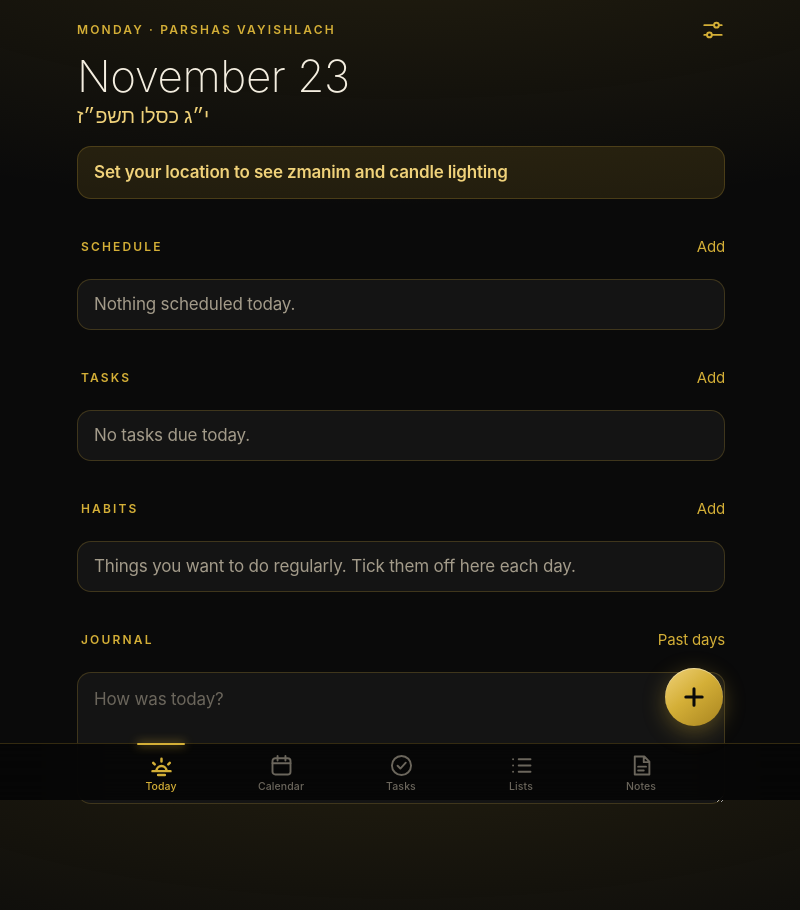
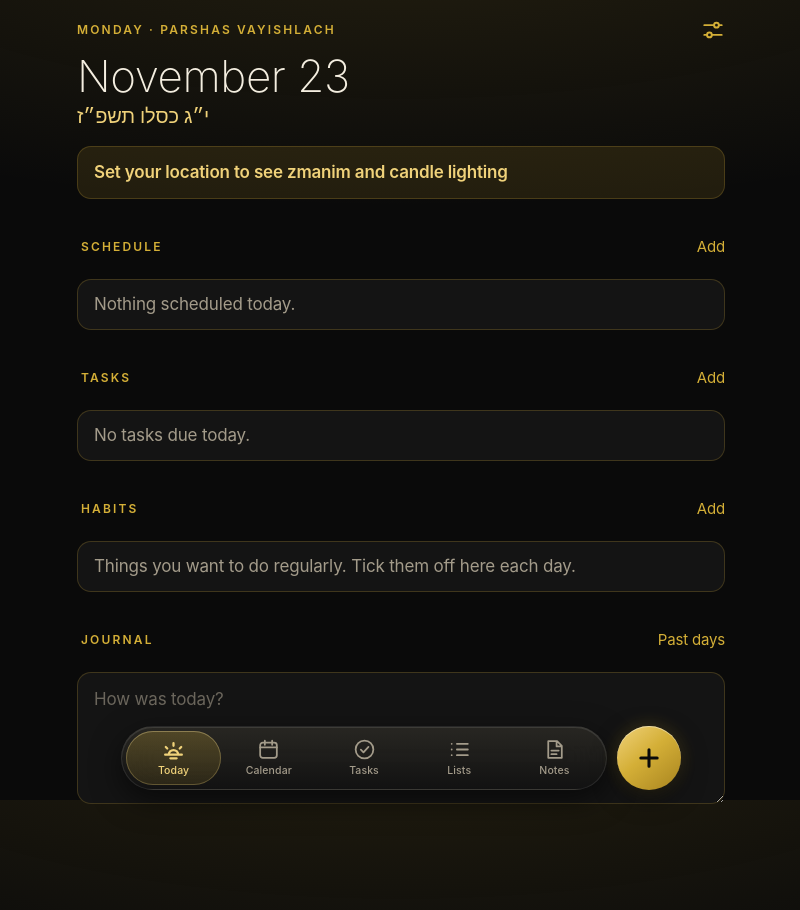
Before and after one commit to Yaksbbgtr/daily-planner, a website with bundled scripts: page index.html in a window 1280 px wide. Both pictures are taken after a click on the link "Today". Shown: the whole page, without its empty margins (239-1039 px from the left). Built offline with nearby package versions, Linux system fonts and the light colour scheme.

Commit message:
Floating tab bar with a sliding highlight you can drag, like Apple's apps
Co-Authored-By: Claude Opus 5.5 <noreply@anthropic.com>

```diff
--- a/index.html
+++ b/index.html
@@ -5,7 +5,7 @@
 <meta name="viewport" content="width=device-width, initial-scale=1, viewport-fit=cover">
 <meta http-equiv="Content-Security-Policy" content="default-src 'self'; style-src 'self' 'unsafe-inline'; img-src 'self' data:; connect-src 'self' https://*.supabase.co wss://*.supabase.co; base-uri 'none'; form-action 'none'">
 <meta name="referrer" content="no-referrer">
-<meta name="app-version" content="2026.11.22-6">
+<meta name="app-version" content="2026.11.22-7">
 <title>Daily Planner</title>
 <meta name="apple-mobile-web-app-capable" content="yes">
 <meta name="mobile-web-app-capable" content="yes">
--- a/js/app.js
+++ b/js/app.js
@@ -23,11 +23,74 @@ function readRoute() {
   const r = location.hash.replace(/^#\/?/, '').split('/').map((x) => { try { return decodeURIComponent(x); } catch { return ''; } });
   return Object.hasOwn(VIEWS, r[0]) ? r : ['today'];
 }
+// The tab bar is built once, so the highlight can slide from tab to tab instead of jumping.
+const TABS = Object.keys(VIEWS).filter((v) => v !== 'settings');
+const nav = $('#nav');
+nav.innerHTML = `<span class="pill" aria-hidden="true"></span>` + TABS.map((v) => `<a href="#/${v}" data-tab="${v}" draggable="false">${icon(v)}<span>${NAMES[v]}</span></a>`).join('');
+const pill = $('.pill', nav);
+function placePill(el, animate = true) {
+  if (!el) { pill.style.opacity = '0'; return; }
+  pill.classList.toggle('still', !animate);
+  pill.style.opacity = '1';
+  pill.style.width = el.offsetWidth + 'px';
+  pill.style.transform = `translateX(${el.offsetLeft}px)`;
+}
+let placedOnce = false;
 function renderNav() {
   const bad = (sync.state.user && sync.state.error) || store.status.saveFailed;
   document.body.classList.toggle('syncbad', !!bad);
-  $('#nav').innerHTML = `<p class="brand" aria-hidden="true">Daily Planner</p>` + Object.keys(VIEWS).filter((v) => v !== 'settings').map((v) => `<a href="#/${v}" class="${v}" ${route[0] === v ? 'aria-current="page"' : ''}>${icon(v)}<span>${NAMES[v]}</span>${v === 'settings' && bad ? '<i class="alert" title="Sync problem"></i>' : ''}</a>`).join('');
+  let current = null;
+  nav.querySelectorAll('a').forEach((a) => {
+    const on = a.dataset.tab === route[0];
+    if (on) { a.setAttribute('aria-current', 'page'); current = a; } else a.removeAttribute('aria-current');
+  });
+  placePill(current, placedOnce);
+  placedOnce = true;
 }
+addEventListener('resize', () => placePill(nav.querySelector('[aria-current]'), false));
+
+// Drag along the bar like in Apple's apps: the highlight follows the finger and lands on the nearest tab.
+let drag = null;
+nav.addEventListener('dragstart', (e) => e.preventDefault());
+nav.addEventListener('pointerdown', (e) => {
+  if (e.button > 0) return;
+  drag = { x: e.clientX, moved: false, id: e.pointerId };
+});
+nav.addEventListener('pointermove', (e) => {
+  if (!drag || e.pointerId !== drag.id) return;
+  if (!drag.moved && Math.abs(e.clientX - drag.x) < 8) return;
+  if (!drag.moved) { drag.moved = true; nav.setPointerCapture(e.pointerId); nav.classList.add('dragging'); }
+  const box = nav.getBoundingClientRect(), w = pill.offsetWidth;
+  const left = Math.max(4, Math.min(box.width - w - 4, e.clientX - box.left - w / 2));
+  pill.classList.add('still');
+  pill.style.opacity = '1';
+  pill.style.transform = `translateX(${left}px)`;
+  const hit = nearestTab(e.clientX);
+  nav.querySelectorAll('a').forEach((a) => a.classList.toggle('hover', a === hit));
+});
+function nearestTab(x) {
+  let best = null, dist = Infinity;
+  nav.querySelectorAll('a').forEach((a) => { const r = a.getBoundingClientRect(), d = Math.abs(r.left + r.width / 2 - x); if (d < dist) { dist = d; best = a; } });
+  return best;
+}
+function endDrag(e) {
+  if (!drag || e.pointerId !== drag.id) return;
+  const was = drag;
+  drag = null;
+  nav.classList.remove('dragging');
+  nav.querySelectorAll('a.hover').forEach((a) => a.classList.remove('hover'));
+  if (!was.moved) return;
+  nav.dataset.justDragged = '1';
+  setTimeout(() => { delete nav.dataset.justDragged; }, 400);
+  const hit = nearestTab(e.clientX);
+  placePill(hit);
+  if (hit && hit.dataset.tab !== route[0]) location.hash = hit.getAttribute('href');
+}
+nav.addEventListener('pointerup', endDrag);
+nav.addEventListener('pointercancel', endDrag);
+// A drag must not also count as a tap on the tab it started on.
+nav.addEventListener('click', (e) => { if (nav.dataset.justDragged) { e.preventDefault(); delete nav.dataset.justDragged; } }, true);
+
 function render() {
   // Keep what is being typed: a redraw restores the focused field and its cursor.
   const a = document.activeElement;
--- a/style.css
+++ b/style.css
@@ -271,11 +271,11 @@ h1 { font-weight: 300; letter-spacing: -.01em; }
 .card > header { min-height: 30px; padding-bottom: 10px; }
 .card > header .plain { color: var(--gold); font-size: 15px; }
 .primary, #add { background: linear-gradient(140deg, var(--gold-hi), var(--gold) 45%, var(--gold-lo)); color: var(--on-accent); }
-#add { box-shadow: 0 6px 22px rgb(212 175 55 / .35), inset 0 1px 0 rgb(255 255 255 / .4); }
-#nav { background: var(--bar); border-top: 1px solid var(--edge); }
+#add { box-shadow: 0 8px 24px rgb(0 0 0 / .5), 0 0 18px rgb(212 175 55 / .25), inset 0 1px 0 rgb(255 255 255 / .45); }
+
 #nav a { color: var(--faint); position: relative; }
 #nav a[aria-current] { color: var(--gold); }
-#nav a[aria-current]::after { content: ""; position: absolute; top: -5px; left: 30%; right: 30%; height: 2px; border-radius: 1px; background: var(--gold); box-shadow: 0 0 10px var(--gold); }
+
 .gear { color: var(--gold); }
 .tick::before { border-color: var(--edge); border-width: 1.5px; }
 .task .tick:hover::before { border-color: var(--gold); }
@@ -323,3 +323,32 @@ dialog input:not([type=checkbox], [type=radio], [type=file]), dialog select, dia
 a, .plain, .icon, summary, .filebtn, .more { color: var(--gold); }
 .syncbad .gear::after { box-shadow: 0 0 0 2px var(--bg); }
 @media (min-width: 620px) { dialog { border-bottom: 1px solid var(--edge); } }
+
+/* ---------- floating tab bar with a sliding highlight, like Apple's apps ---------- */
+:root { --dock: min(560px, calc(100vw - 32px)); --dock-h: 64px; --dock-gap: 10px; }
+#nav {
+  position: fixed; z-index: 5; inset: auto auto calc(env(safe-area-inset-bottom) + 10px) calc(50% - var(--dock) / 2);
+  width: calc(var(--dock) - var(--dock-h) - var(--dock-gap)); height: var(--dock-h); padding: 4px; display: flex; gap: 0;
+  border-radius: calc(var(--dock-h) / 2); border: 1px solid rgb(255 255 255 / .09);
+  background: linear-gradient(180deg, rgb(48 46 40 / .72), rgb(18 18 18 / .78));
+  -webkit-backdrop-filter: blur(24px) saturate(170%); backdrop-filter: blur(24px) saturate(170%);
+  box-shadow: 0 10px 30px rgb(0 0 0 / .55), inset 0 1px 0 rgb(255 255 255 / .1);
+  touch-action: pan-y; user-select: none; -webkit-user-select: none;
+}
+#nav a { position: relative; z-index: 1; flex: 1; max-width: none; min-height: 0; height: 100%; justify-content: center; padding: 0; gap: 2px; border-radius: 28px; color: var(--soft); font-size: 10.500px; transition: color .25s; -webkit-touch-callout: none; }
+#nav a .i { width: 25px; height: 25px; }
+#nav a[aria-current], #nav a.hover { color: var(--gold-hi); }
+#nav.dragging a[aria-current]:not(.hover) { color: var(--soft); }
+#nav .pill {
+  position: absolute; z-index: 0; top: 4px; bottom: 4px; left: 0; border-radius: 28px;
+  background: linear-gradient(180deg, rgb(212 175 55 / .24), rgb(212 175 55 / .12));
+  box-shadow: inset 0 0 0 1px rgb(240 210 122 / .28), inset 0 1px 0 rgb(255 255 255 / .12);
+  transition: transform .45s cubic-bezier(.3, 1.35, .45, 1), width .3s ease, opacity .2s;
+}
+#nav .pill.still { transition: opacity .2s; }
+#nav.dragging .pill { transform-origin: center; scale: 1.08; transition: scale .2s, opacity .2s; }
+#add { left: calc(50% + var(--dock) / 2 - var(--dock-h)); right: auto; bottom: calc(env(safe-area-inset-bottom) + 10px); width: var(--dock-h); height: var(--dock-h); }
+#toast { bottom: calc(env(safe-area-inset-bottom) + 90px); }
+main { padding-bottom: calc(env(safe-area-inset-bottom) + 120px); }
+@media (prefers-reduced-motion: reduce) { #nav .pill { transition: opacity .2s; } }
+@media (min-width: 620px) { #toast { bottom: 96px; } }
--- a/sw.js
+++ b/sw.js
@@ -1,5 +1,5 @@
 // Network first so a push shows up on the next open; the cache covers being offline.
-const CACHE = 'planner-2026.11.22-6'; // match app-version in index.html
+const CACHE = 'planner-2026.11.22-7'; // match app-version in index.html
 const FILES = ['./', 'style.css', 'manifest.webmanifest', 'vendor/hebcal.js', 'vendor/supabase.js', 'js/config.js', 'icons/icon.svg', 'icons/icon-180.png', 'icons/icon-192.png',
   'js/app.js', 'js/dates.js', 'js/recur.js', 'js/quickadd.js', 'js/merge.js', 'js/store.js', 'js/jewish.js', 'js/sync.js', 'js/ui.js', 'js/agenda.js', 'js/editors.js',
   'js/views/today.js', 'js/views/calendar.js', 'js/views/tasks.js', 'js/views/lists.js', 'js/views/notes.js', 'js/views/settings.js'];
```
Also changed, not shown: tests/browser.cjs (+15 -0 lines).
